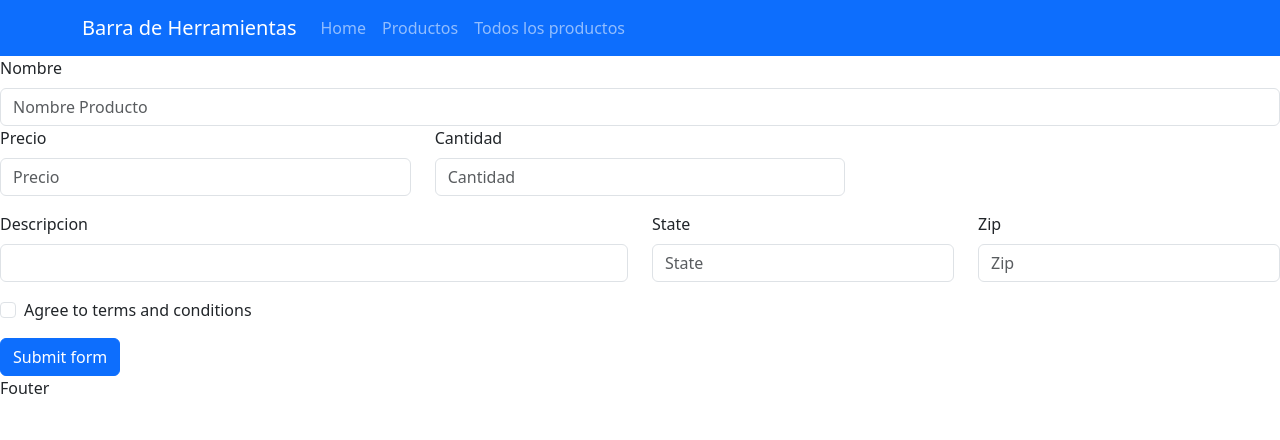
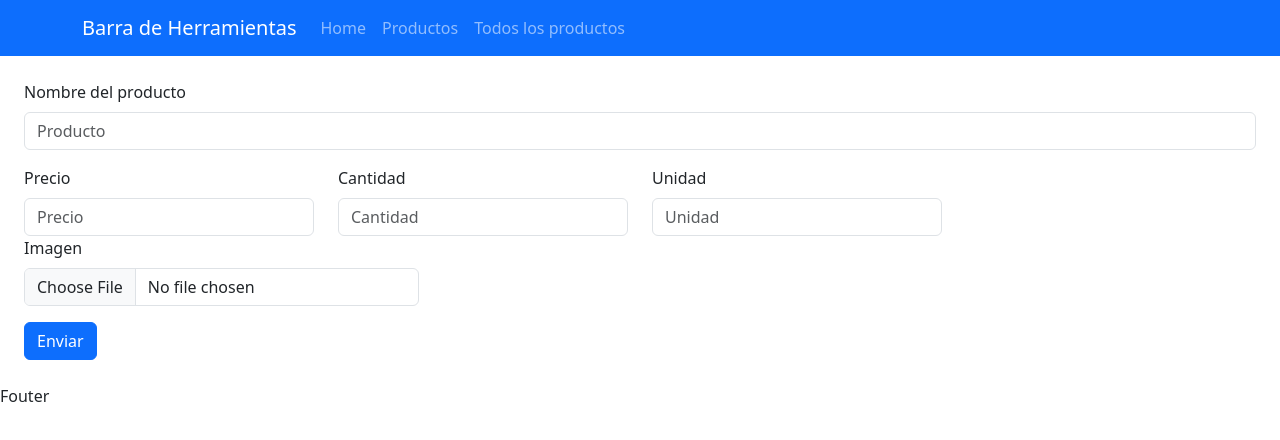
Before and after one commit to SteelFenix09/El-mastes-Bolaines, a React (Create React App) app in the folder appi/: page /formsproductos in a window 1280 px wide. Shown: the top 440 px of the page. Built offline with nearby package versions, Linux system fonts and the light colour scheme.

Commit message:
Validacion

```diff
--- /dev/null
+++ b/appi/src/componentes/formulario/Productos.form.js
@@ -0,0 +1,19 @@
+import * as yup from 'yup';
+export function initialValues() {
+    return {
+        nombre: '',
+        precio: '',
+        cantidad: '',
+        unidad: '',
+        imagen: ''
+    }
+}
+
+export function validationSchema() {
+    return yup.object({
+        nombre: yup.string().required(true),
+        precio: yup.number().required(true),
+        cantidad: yup.number().required(true),
+        unidad: yup.string().required(true),
+        imagen: yup.string().required()
+    })}
--- a/appi/src/componentes/formulario/Productos.js
+++ b/appi/src/componentes/formulario/Productos.js
@@ -1,109 +1,104 @@
-import React, { useState } from 'react'
+import React from 'react'
+import { useFormik } from 'formik'
 import { Form, Row, Col, InputGroup, Button } from 'react-bootstrap'
+import { initialValues, validationSchema } from './Productos.form'
 
 export function Productos() {
-    const Datos = {
-        nombre: "",
-        apellidos: "",
-        curp: ""
+    const formik = useFormik({
+        initialValues: initialValues(),
+        validationSchema: validationSchema(),
+        onSubmit: (formValue) => {
+            console.log(formValue);
         }
-    const [valores, setValores] = useState(Datos)
-    const [validated, setValidated] = useState(false)
-
-    const onChange = (e) => {
-        const { name, value } = e.target
-        setValores({ ...valores, [name]: value })
-    }
-
-    const enviarDatos = (e) => {
-        e.preventDefault()
-        const form = e.currentTarget
-        if (form.checkValidity() === false) {
-            e.stopPropagation()
-        } else {
-            console.log(valores)
-        }
-        setValidated(true)
-    }
+    })
 
     return (
-        <Form noValidate validated={validated} onSubmit={enviarDatos}>
+        <div className="p-4">
+            <Form noValidate onSubmit={formik.handleSubmit}>
                 <Row className="mb-3">
-                <Form.Group as={Col} md="12" controlId="validationCustom01">
-                    <Form.Label>Nombre</Form.Label>
+                    <Form.Group as={Col} md="13" controlId="validationCustom01">
+                        <Form.Label>Nombre del producto</Form.Label>
                         <Form.Control
                             required
                             type="text"
-                        placeholder="Nombre Producto"
+                            placeholder="Producto"
                             name="nombre"
-                        value={valores.nombre}
-                        onChange={onChange}
+                            value={formik.values.nombre}
+                            onChange={formik.handleChange}
+                            isInvalid={!!formik.errors.nombre}
                         />
-                    <Form.Control.Feedback>Looks good!</Form.Control.Feedback>
+                        <Form.Control.Feedback type="invalid">
+                            {formik.errors.nombre}
+                        </Form.Control.Feedback>
                     </Form.Group>
-                <Form.Group as={Col} md="4" controlId="validationCustom02">
+                </Row>
+                <Row className="mb-3">
+                    <Form.Group as={Col} md="3" controlId="validationCustom02">
                         <Form.Label>Precio</Form.Label>
                         <Form.Control
                             required
-                        type="text"
+                            type="number"
                             placeholder="Precio"
-                        name="apellidos"
-                        value={valores.apellidos}
-                        onChange={onChange}
+                            name="precio"
+                            value={formik.values.precio}
+                            onChange={formik.handleChange}
+                            isInvalid={!!formik.errors.precio}
                         />
-                    <Form.Control.Feedback>Cantidad</Form.Control.Feedback>
+                        <Form.Control.Feedback type="invalid">
+                            {formik.errors.precio}
+                        </Form.Control.Feedback>
                     </Form.Group>
-                <Form.Group as={Col} md="4" controlId="validationCustomUsername">
+                    <Form.Group as={Col} md="3" controlId="validationCustomUsername">
                         <Form.Label>Cantidad</Form.Label>
                         <InputGroup hasValidation>
                             <Form.Control
-                            type="text"
+                                required
+                                type="number"
                                 placeholder="Cantidad"
-                            aria-describedby="inputGroupPrepend"
-                            name="curp"
-                            value={valores.curp}
-                            onChange={onChange}
-                            required
+                                name="cantidad"
+                                value={formik.values.cantidad}
+                                onChange={formik.handleChange}
+                                isInvalid={!!formik.errors.cantidad}
                             />
                             <Form.Control.Feedback type="invalid">
-                            Please choose a username.
+                                {formik.errors.cantidad}
                             </Form.Control.Feedback>
                         </InputGroup>
                     </Form.Group>
-            </Row>
-            <Row className="mb-3">
-                <Form.Group as={Col} md="6" controlId="validationCustom03">
-                    <Form.Label>Descripcion</Form.Label>
-                    <Form.Control type="text" placeholder="" required />
+                    <Form.Group as={Col} md="3" controlId="validationCustom03">
+                        <Form.Label>Unidad</Form.Label>
+                        <Form.Control
+                            required
+                            type="text"
+                            placeholder="Unidad"
+                            name="unidad"
+                            value={formik.values.unidad}
+                            onChange={formik.handleChange}
+                            isInvalid={!!formik.errors.unidad}
+                        />
                         <Form.Control.Feedback type="invalid">
-                        Please provide a valid city.
+                            {formik.errors.unidad}
                         </Form.Control.Feedback>
                     </Form.Group>
-                <Form.Group as={Col} md="3" controlId="validationCustom04">
-                    <Form.Label>State</Form.Label>
-                    <Form.Control type="text" placeholder="State" required />
+                    <Form.Group as={Col} md="4">
+                        <Form.Label>Imagen</Form.Label>
+                        <Form.Control
+                            type="file"
+                            required
+                            name="imagen"
+                            onChange={(event) => {
+                                formik.setFieldValue("imagen", event.currentTarget.files[0]);
+                            }}
+                            isInvalid={!!formik.errors.imagen}
+                        />
                         <Form.Control.Feedback type="invalid">
-                        Please provide a valid state.
-                    </Form.Control.Feedback>
-                </Form.Group>
-                <Form.Group as={Col} md="3" controlId="validationCustom05">
-                    <Form.Label>Zip</Form.Label>
-                    <Form.Control type="text" placeholder="Zip" required />
-                    <Form.Control.Feedback type="invalid">
-                        Please provide a valid zip.
+                            {formik.errors.imagen}
                         </Form.Control.Feedback>
                     </Form.Group>
                 </Row>
-            <Form.Group className="mb-3">
-                <Form.Check
-                    required
-                    label="Agree to terms and conditions"
-                    feedback="You must agree before submitting."
-                    feedbackType="invalid"
-                />
-            </Form.Group>
-            <Button type="submit">Submit form</Button>
+                <Button type="submit">Enviar</Button>
             </Form>
+        </div>
     )
 }
 
```
Lines whose indentation alone changed are shown as unchanged.
